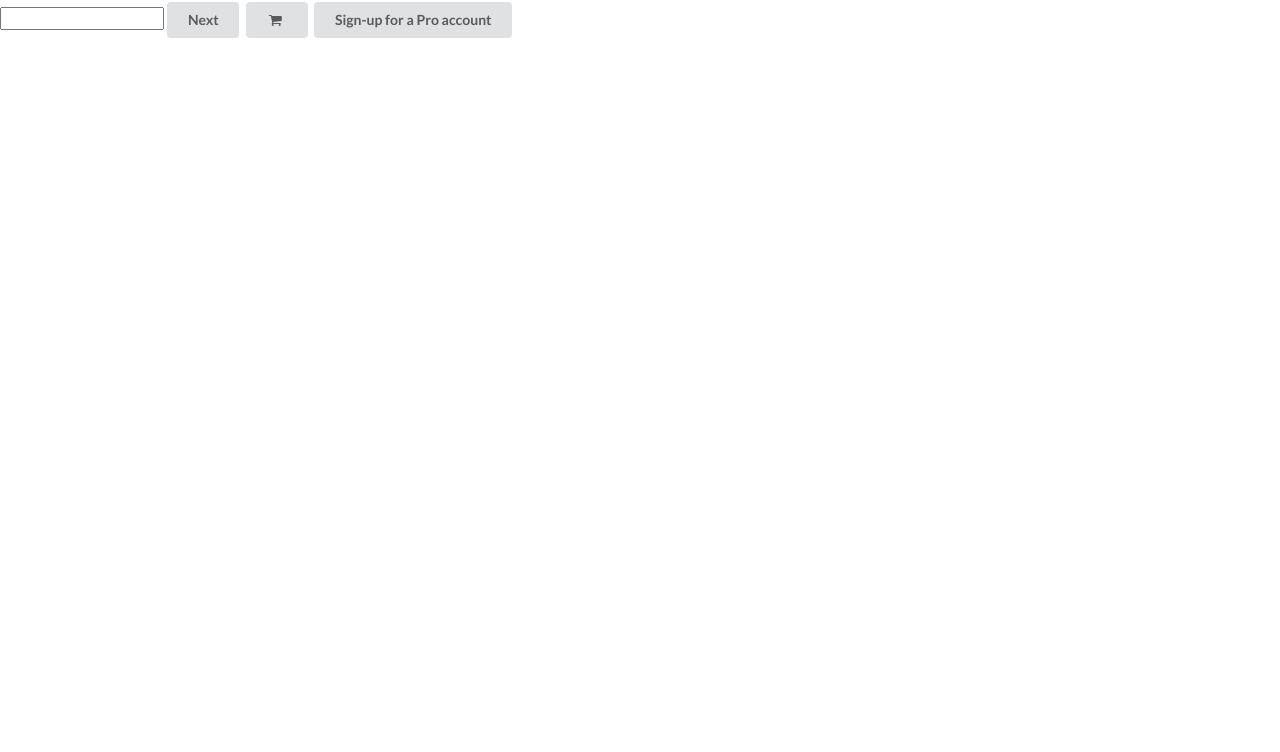
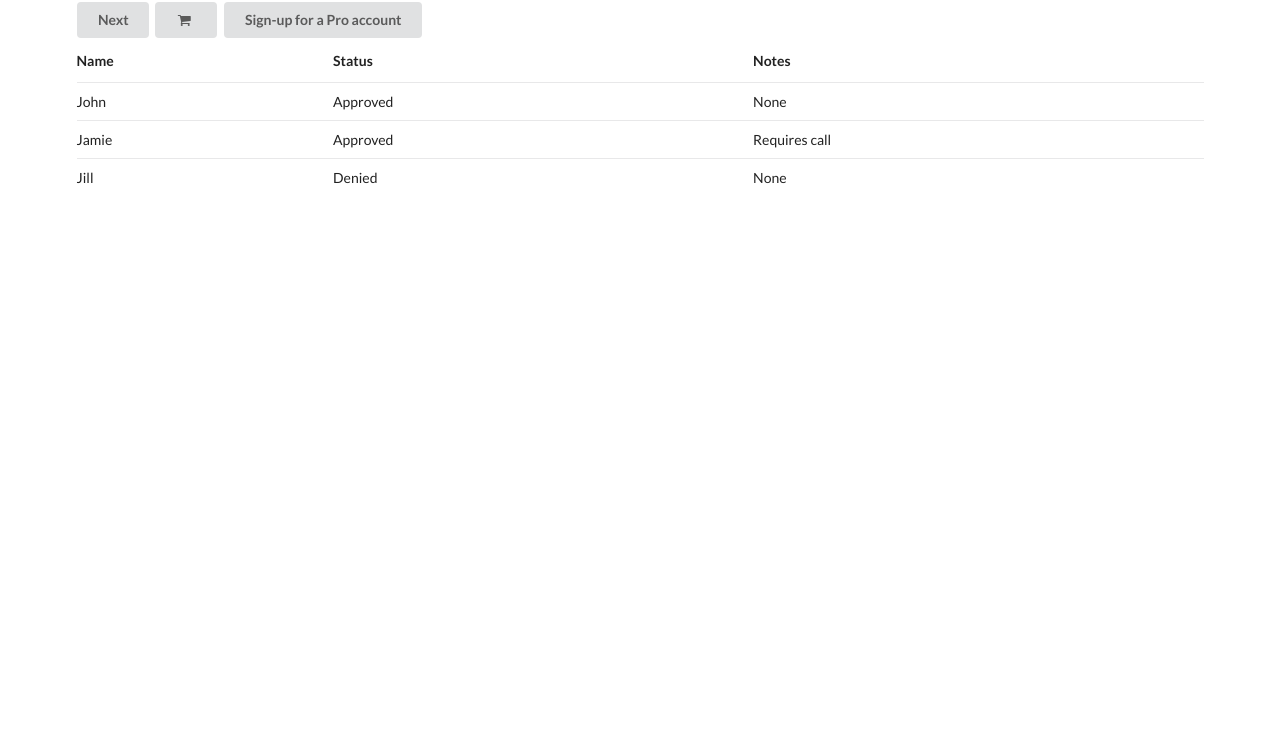
Before and after one commit to Umid527/ContactListApp, a plain HTML site: page public/index.html in a window 1280 px wide. Shown: the part 48-800 px from the top of the page. Drawn offline with nearby package versions, Linux system fonts and the light colour scheme.

Commit message:
Angular controller added

```diff
--- /dev/null
+++ b/public/controllers/controller.js
@@ -0,0 +1,4 @@
+var myApp = angular.module('myApp', []);
+myApp.controller('AppCtrl', ['$scope', '$http', function($scope, $http) {
+    console.log("Hello World from controller");
+}]);
--- a/public/index.html
+++ b/public/index.html
@@ -1,16 +1,17 @@
 <!DOCTYPE>
-<html ng-app>
+<html ng-app="myApp">
 <head>
 	<title>Contact List App</title>
     <link rel="stylesheet" type="text/css" href="Semantic-ui/dist/semantic.css">
     <script src="Semantic-ui/dist/semantic.min.js"></script>
 	<script src="https://ajax.googleapis.com/ajax/libs/angularjs/1.4.8/angular.min.js"></script>
+	<script src="controllers/controller.js"></script>
 </head>
 <body>
-<h1>Contact List App </h1>
-<input ng-model="test"> {{test}}
+<div class="ui container" ng-controller="AppCtrl">
 
 
+<h1 class="ui dividing header">Contact List App </h1>
 <div class="ui animated button" tabindex="0">
   <div class="visible content">Next</div>
   <div class="hidden content">
@@ -30,5 +31,32 @@
   </div>
 </div>
 
+<table class="ui very basic table">
+  <thead>
+    <tr>
+      <th>Name</th>
+      <th>Status</th>
+      <th>Notes</th>
+    </tr>
+  </thead>
+  <tbody>
+    <tr>
+      <td>John</td>
+      <td>Approved</td>
+      <td>None</td>
+    </tr>
+    <tr>
+      <td>Jamie</td>
+      <td>Approved</td>
+      <td>Requires call</td>
+    </tr>
+    <tr>
+      <td>Jill</td>
+      <td>Denied</td>
+      <td>None</td>
+    </tr>
+  </tbody>
+</table>
+</div>
 </body>
 </html>
```
